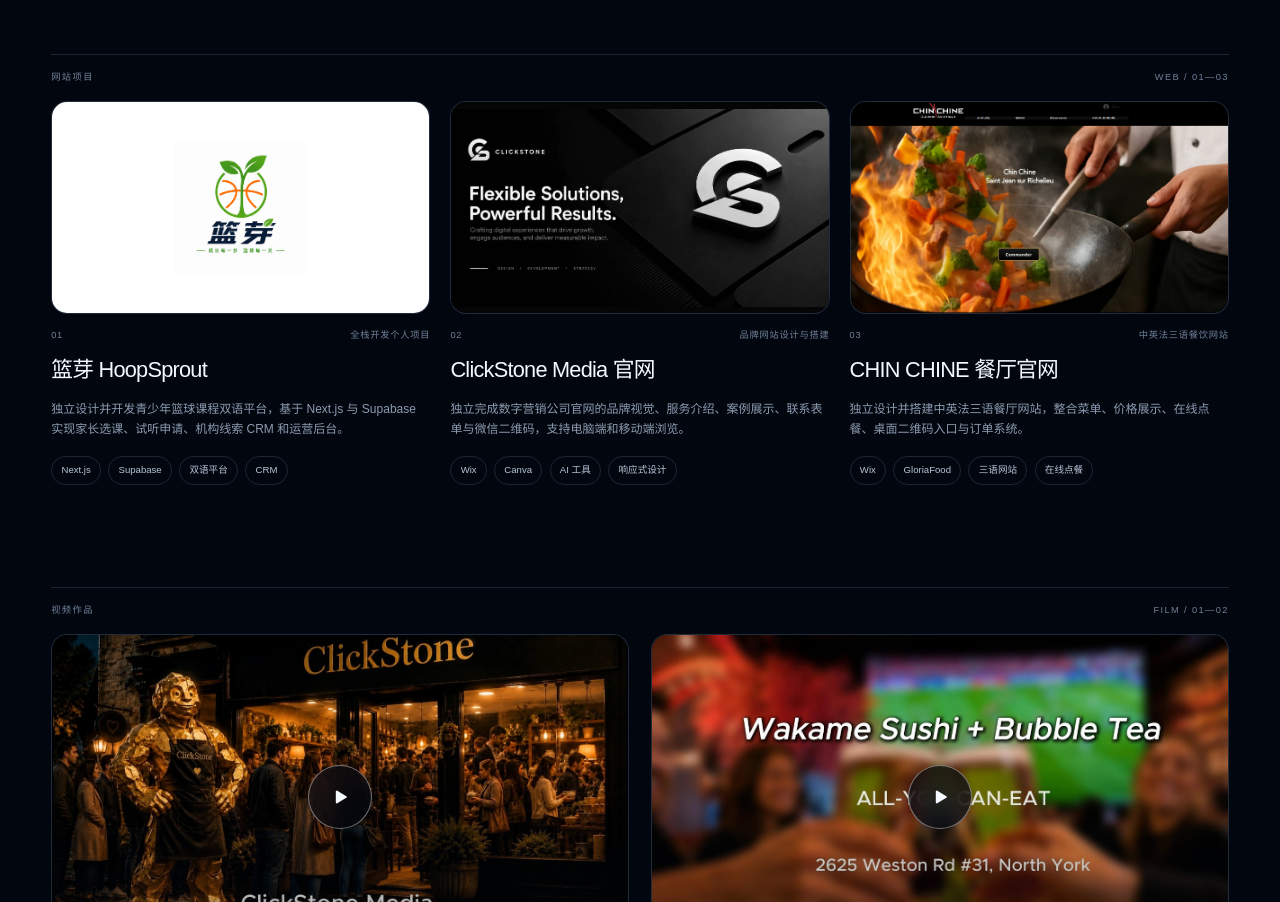
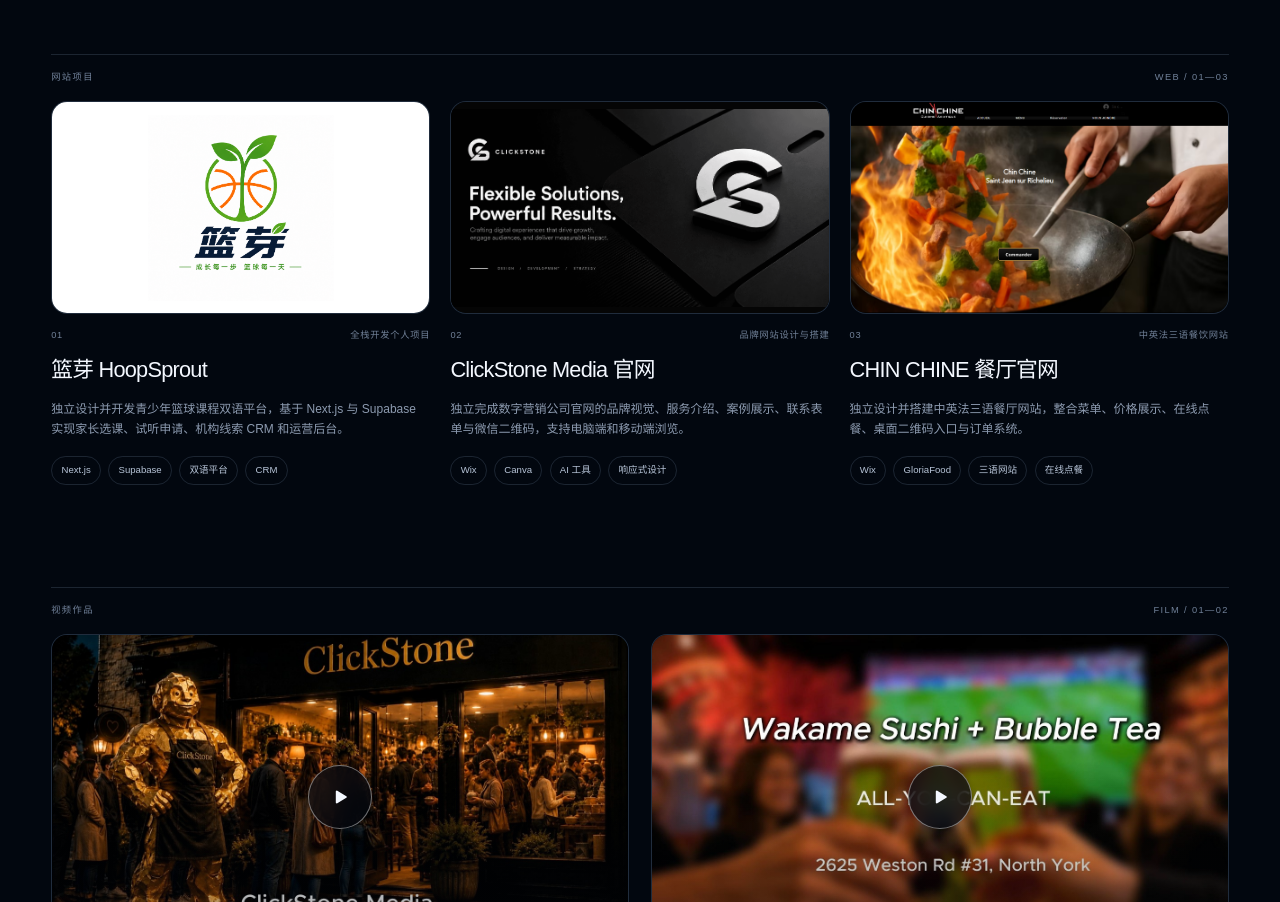
Before and after one commit to ryangong3/ryangong3.github.io, a Next.js app: page / in a window 1280 px wide. Shown: the part 990-1892 px from the top of the page. Built offline with nearby package versions, Linux system fonts and the light colour scheme.

Commit message:
Show complete HoopSprout logo

```diff
--- a/app/globals.css
+++ b/app/globals.css
@@ -933,8 +933,9 @@
 
 .project-card:nth-child(1) .project-image img {
   object-fit: contain;
+  object-position: center;
   background: #fff;
-  padding: clamp(1.5rem, 3vw, 2.5rem);
+  padding: clamp(0.5rem, 1vw, 0.85rem);
 }
 
 .project-card:nth-child(2) .project-image img {
```
